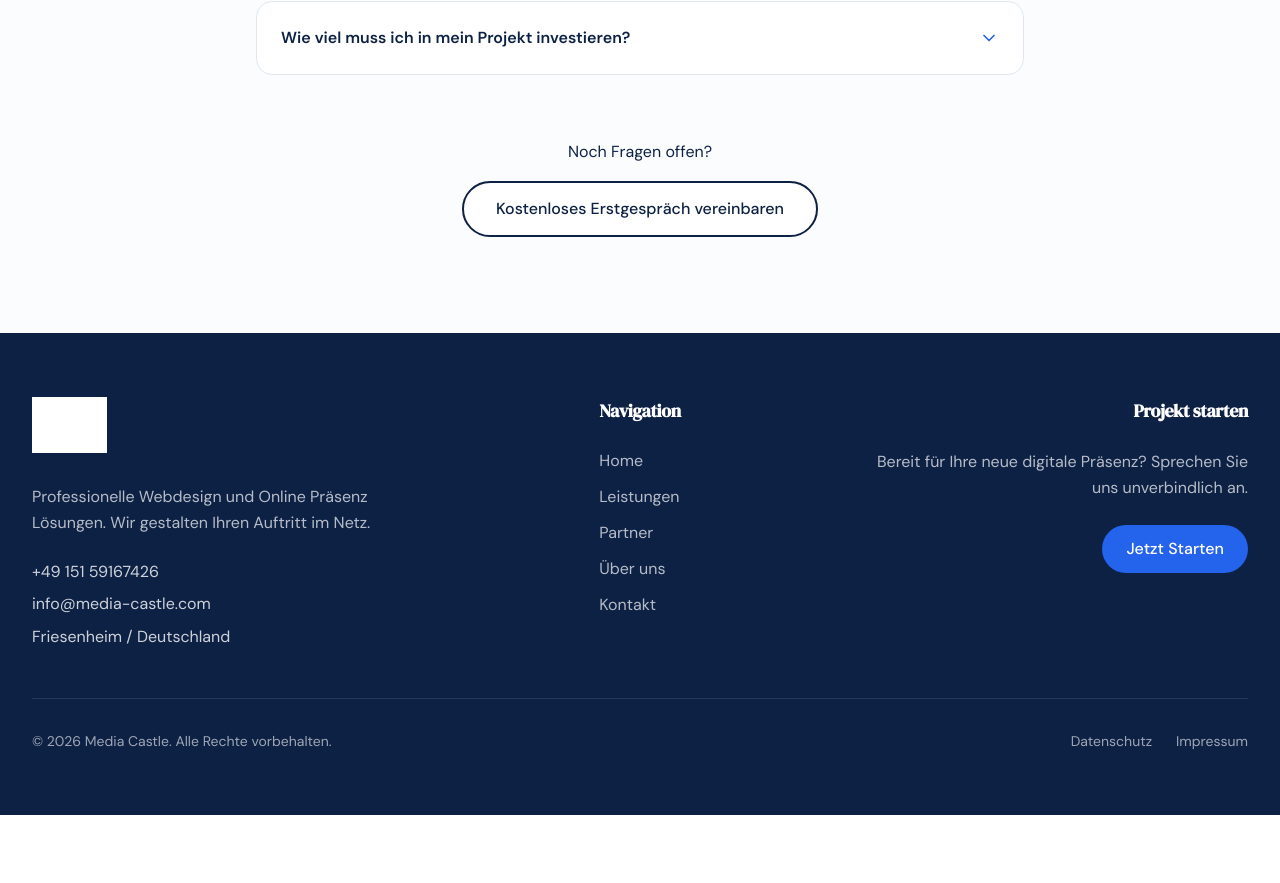
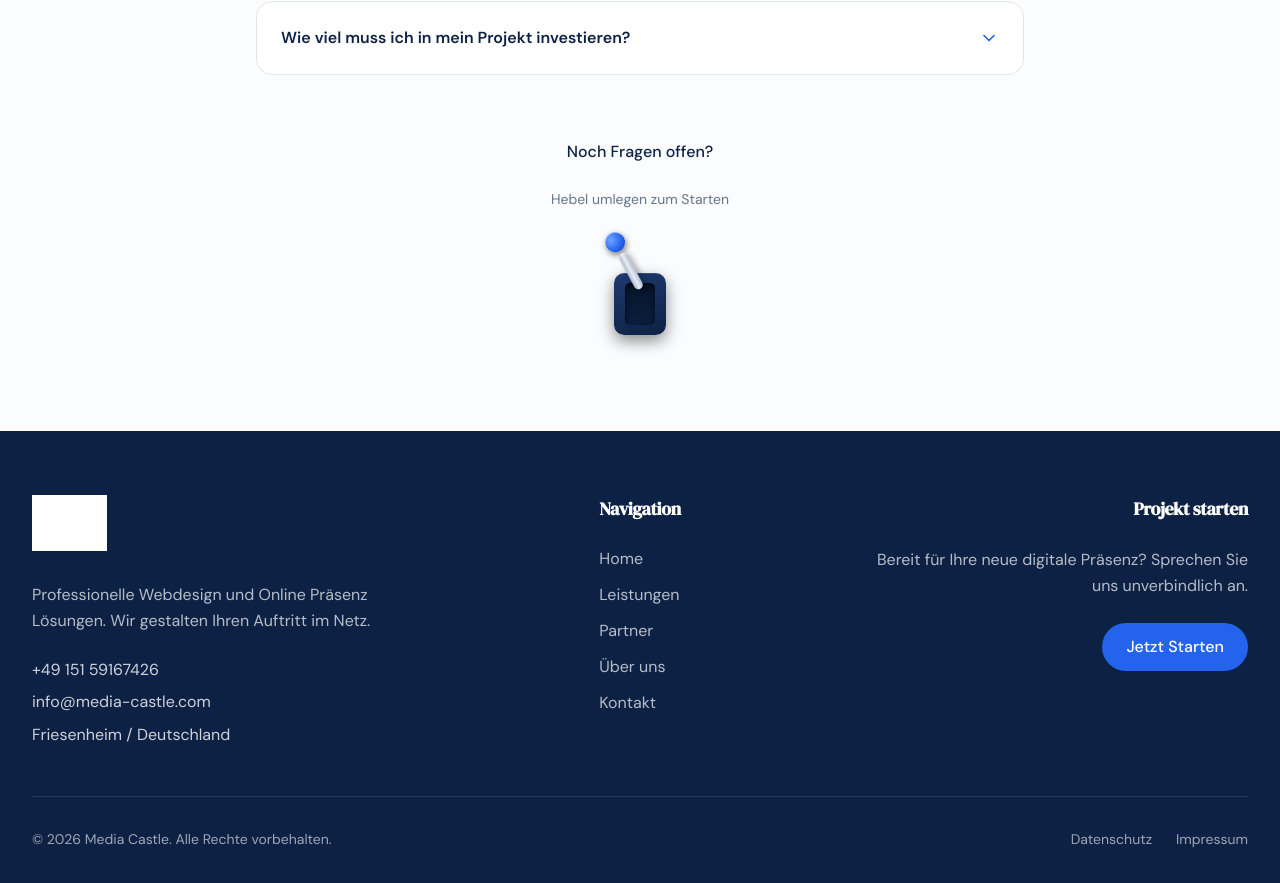
Before and after one commit to keanodecker/media-castle, a Next.js app: page / in a window 1280 px wide. Shown: the part 3366-4249 px from the top of the page. Before the commit the page ends 4181 px from the top, so only its background shows below. Built offline with nearby package versions, Linux system fonts and the light colour scheme; grey boxes are pictures that could not be loaded.

Commit message:
Replace FAQ CTA button with 3D lever switch
Lever rotates -28° → +28° on click (cubic-bezier spring), then navigates
to /kontakt after 400ms. Blue knob + chrome bar + navy base plate.

https://claude.ai/code/session_01P3wqNCgM4BATBNtLXGPVP1

```diff
--- a/app/globals.css
+++ b/app/globals.css
@@ -113,6 +113,99 @@
   }
 }
 
+/* ── Lever Switch ─────────────────────────────────────────── */
+.toggle-container {
+  position: relative;
+  width: 64px;
+  height: 110px;
+  cursor: pointer;
+  display: flex;
+  flex-direction: column;
+  align-items: center;
+  justify-content: flex-end;
+}
+
+.toggle-input {
+  position: absolute;
+  inset: 0;
+  opacity: 0;
+  cursor: pointer;
+  z-index: 10;
+  margin: 0;
+}
+
+/* Base plate */
+.toggle-base {
+  width: 52px;
+  height: 62px;
+  background: linear-gradient(160deg, #1e3a6e 0%, #0d2144 100%);
+  border-radius: 10px;
+  box-shadow:
+    0 6px 16px rgba(0, 0, 0, 0.45),
+    inset 0 1px 0 rgba(255, 255, 255, 0.12);
+  display: flex;
+  align-items: center;
+  justify-content: center;
+  flex-shrink: 0;
+}
+
+.toggle-base-inside {
+  width: 30px;
+  height: 42px;
+  background: linear-gradient(180deg, #07152e 0%, #0a1e3d 100%);
+  border-radius: 5px;
+  box-shadow: inset 0 3px 6px rgba(0, 0, 0, 0.6);
+}
+
+/* Handle wrapper — pivot at bottom */
+.toggle-handle-wrapper {
+  position: absolute;
+  bottom: 46px;
+  left: 50%;
+  transform: translateX(-50%) rotate(-28deg);
+  transform-origin: 50% 100%;
+  transition: transform 0.35s cubic-bezier(0.34, 1.4, 0.64, 1);
+}
+
+.toggle-input:checked ~ .toggle-handle-wrapper {
+  transform: translateX(-50%) rotate(28deg);
+}
+
+.toggle-handle {
+  display: flex;
+  flex-direction: column;
+  align-items: center;
+  gap: 3px;
+}
+
+/* Knob at top of lever */
+.toggle-handle-knob {
+  width: 20px;
+  height: 20px;
+  border-radius: 50%;
+  background: radial-gradient(circle at 35% 30%, #6fa3ff, #2563eb 60%, #1040b0);
+  box-shadow:
+    0 3px 6px rgba(0, 0, 0, 0.5),
+    inset 0 1px 0 rgba(255, 255, 255, 0.4);
+}
+
+/* Lever bar */
+.toggle-handle-bar-wrapper {
+  display: flex;
+  justify-content: center;
+}
+
+.toggle-handle-bar {
+  width: 9px;
+  height: 40px;
+  border-radius: 5px;
+  background: linear-gradient(to right, #b0b8cc, #e8ecf4, #b0b8cc);
+  box-shadow:
+    2px 2px 6px rgba(0, 0, 0, 0.35),
+    inset 0 1px 0 rgba(255, 255, 255, 0.5);
+}
+/* ───────────────────────────────────────────────────────── */
+
 @layer utilities {
   .text-balance {
     text-wrap: balance;
--- a/app/page.jsx
+++ b/app/page.jsx
@@ -9,6 +9,7 @@ import Footer from '@/components/Footer';
 import PartnerLogoBar from '@/components/PartnerLogoBar';
 import FAQAccordion from '@/components/FAQAccordion';
 import LeistungenSection from '@/components/LeistungenSection';
+import { LeverSwitch } from '@/components/ui/lever-switch';
 import { LeistungenButton } from '@/components/ui/leistungen-button';
 
 export default function HomePage() {
@@ -101,11 +102,9 @@ export default function HomePage() {
 
           <FAQAccordion />
 
-          <div className="mt-16 flex flex-col items-center gap-4">
-            <p className="text-secondary">Noch Fragen offen?</p>
-            <Link href="/kontakt" className="btn-outline">
-              Kostenloses Erstgespräch vereinbaren
-            </Link>
+          <div className="mt-16 flex flex-col items-center gap-6">
+            <p className="text-secondary font-medium">Noch Fragen offen?</p>
+            <LeverSwitch />
           </div>
         </div>
       </section>
--- /dev/null
+++ b/components/ui/lever-switch.jsx
@@ -0,0 +1,39 @@
+'use client';
+
+import { useRouter } from 'next/navigation';
+import { useState } from 'react';
+
+export function LeverSwitch() {
+  const router = useRouter();
+  const [checked, setChecked] = useState(false);
+
+  const handleChange = () => {
+    setChecked(true);
+    setTimeout(() => router.push('/kontakt'), 400);
+  };
+
+  return (
+    <div className="flex flex-col items-center gap-4">
+      <p className="text-sm text-muted-foreground">Hebel umlegen zum Starten</p>
+      <div className="toggle-container">
+        <input
+          className="toggle-input"
+          type="checkbox"
+          checked={checked}
+          onChange={handleChange}
+        />
+        <div className="toggle-handle-wrapper">
+          <div className="toggle-handle">
+            <div className="toggle-handle-knob" />
+            <div className="toggle-handle-bar-wrapper">
+              <div className="toggle-handle-bar" />
+            </div>
+          </div>
+        </div>
+        <div className="toggle-base">
+          <div className="toggle-base-inside" />
+        </div>
+      </div>
+    </div>
+  );
+}
```
